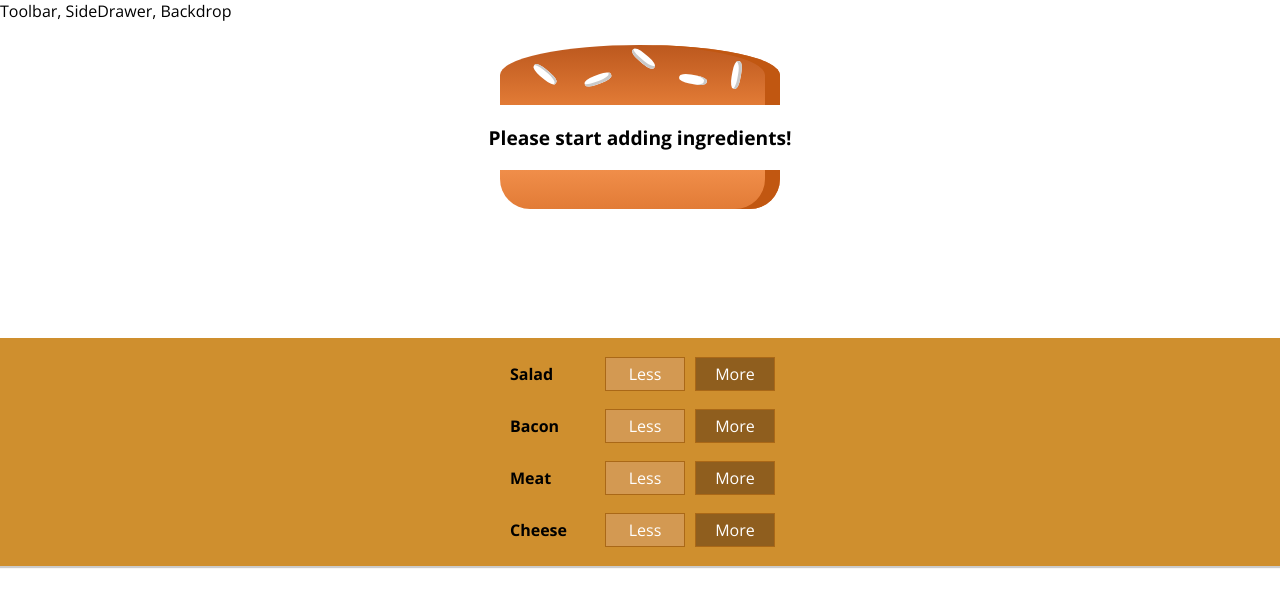
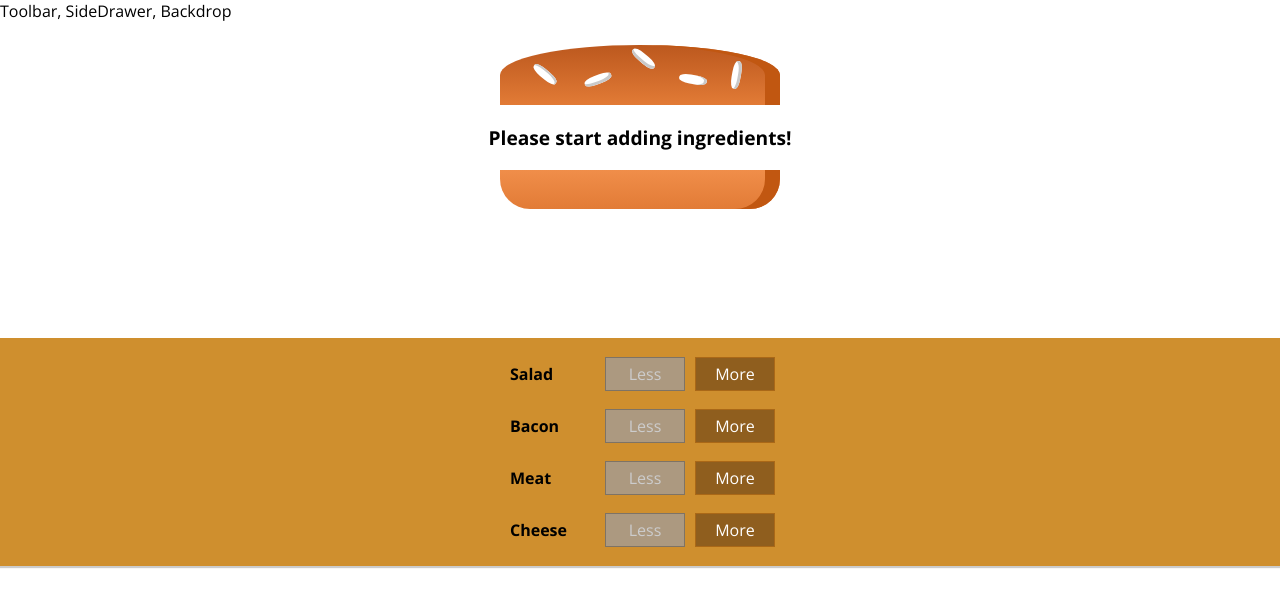
Before and after one commit to siluok3/burger-builder, a React app: page / in a window 1280 px wide. Shown: the top 606 px of the page. Built offline with nearby package versions, Linux system fonts and the light colour scheme.

Commit message:
Add and remove ingredients functionality

```diff
--- a/src/components/Burger/BuildControls/BuildControl/Build.Control.js
+++ b/src/components/Burger/BuildControls/BuildControl/Build.Control.js
@@ -5,8 +5,11 @@
 const buildControl = props => (
   <div className={classes.BuildControl}>
     <div className={classes.Label}>{props.label}</div>
-    <button className={classes.Less}>Less</button>
-    <button className={classes.More}>More</button>
+    <button
+      className={classes.Less}
+      onClick={props.removed}
+      disabled={props.disabled}>Less</button>
+    <button className={classes.More} onClick={props.added}>More</button>
   </div>
 );
 
--- a/src/components/Burger/BuildControls/BuildControls.js
+++ b/src/components/Burger/BuildControls/BuildControls.js
@@ -14,7 +14,13 @@
 const buildControls = props => (
   <div className={classes.BuildControls}>
     {controls.map(ctrl => (
-      <BuildControl key={ctrl.label} label={ctrl.label} />
+      <BuildControl
+        key={ctrl.label}
+        label={ctrl.label}
+        added={() => props.ingredientAdded(ctrl.type)}
+        removed={() => props.ingredientRemoved(ctrl.type)}
+        disabled={props.disabled[ctrl.type]}
+      />
     ))}
   </div>
 );
--- a/src/containers/BurgerBuilder/BurgerBuilder.js
+++ b/src/containers/BurgerBuilder/BurgerBuilder.js
@@ -2,6 +2,13 @@
 
 import Burger from '../../components/Burger/Burger';
 import BuildControls from '../../components/Burger/BuildControls/BuildControls';
+
+const INGREDIENT_PRICES = {
+  salad: 0.5,
+  cheese: 0.4,
+  meat: 1.3,
+  bacon: 0.7,
+}
 
 class BurgerBuilder extends React.Component {
   state = {
@@ -11,13 +18,64 @@
       cheese: 0,
       meat: 0,
     },
+    totalPrice: 4,
   };
 
+  addIngredientHandler = type => {
+    const oldCount = this.state.ingredients[type];
+    const updatedCount = oldCount + 1;
+    const updatedIngredients = {
+      ...this.state.ingredients
+    };
+    updatedIngredients[type] = updatedCount;
+
+    const priceAddition = INGREDIENT_PRICES[type];
+    const oldPrice = this.state.totalPrice;
+    const newPrice = oldPrice + priceAddition;
+
+    this.setState({
+      ingredients: updatedIngredients,
+      totalPrice: newPrice
+    });
+  }
+
+  removeIgredientHandler = type => {
+    const oldCount = this.state.ingredients[type];
+    if (oldCount <= 0) {
+      return;
+    }
+    const updatedCount = oldCount - 1;
+    const updatedIngredients = {
+      ...this.state.ingredients
+    };
+    updatedIngredients[type] = updatedCount;
+
+    const priceDeduction = INGREDIENT_PRICES[type];
+    const oldPrice = this.state.totalPrice;
+    const newPrice = oldPrice - priceDeduction;
+
+    this.setState({
+      ingredients: updatedIngredients,
+      totalPrice: newPrice
+    });
+  }
+
   render() {
+    const disabledInfo = {
+      ...this.state.ingredients
+    };
+    for (let key in disabledInfo) {
+      disabledInfo[key] = disabledInfo[key] <= 0;
+    }
+
     return(
       <React.Fragment>
         <Burger ingredients={this.state.ingredients} />
-        <BuildControls />
+        <BuildControls
+          ingredientAdded={this.addIngredientHandler}
+          ingredientRemoved={this.removeIgredientHandler}
+          disabled={disabledInfo}
+        />
       </React.Fragment>
     );
   }
```
